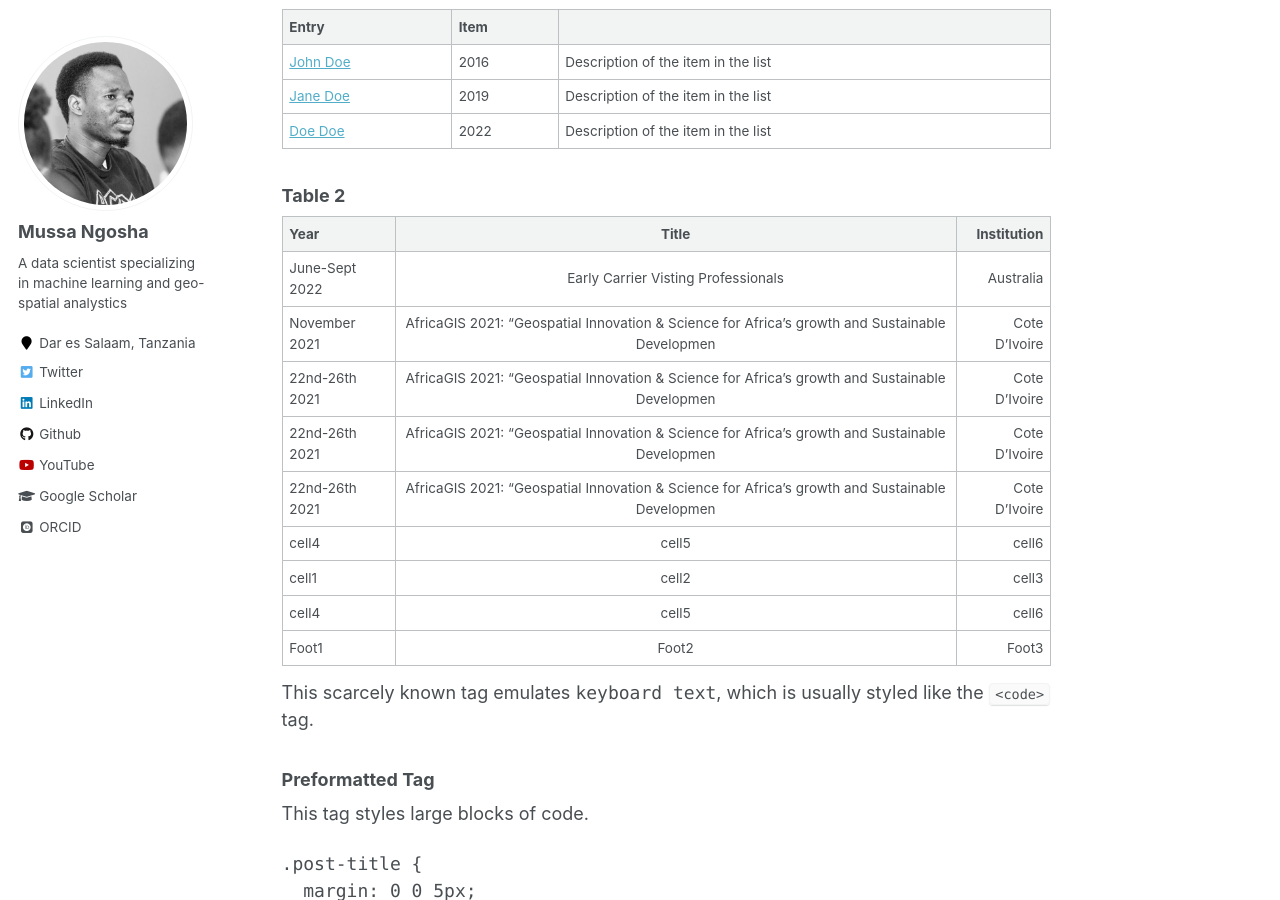
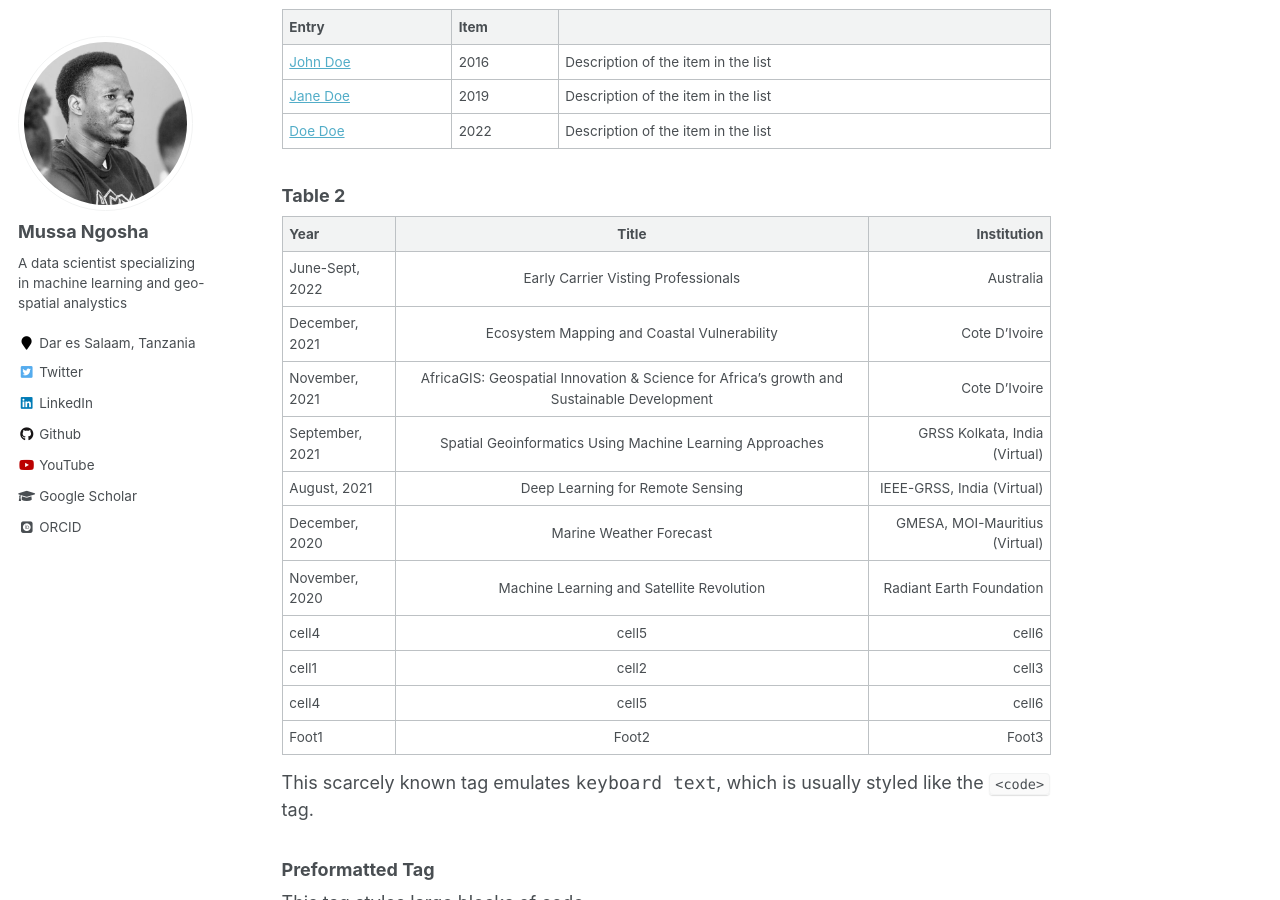
Before and after one commit to NgoshaJr/ngoshajr.github.io, a Jekyll site: the page built from _pages/markdown.md, in a window 1280 px wide and 900 px high, scrolled down 888 px. Built offline with Jekyll 4.4.1, drawn with Linux system fonts in a browser that asks for light colours; some web fonts are replaced.

Commit message:
Update markdown.md

```diff
--- a/_pages/markdown.md
+++ b/_pages/markdown.md
@@ -40,11 +40,13 @@ Single line blockquote:
 
 | Year | Title| Institution |
 |:--------|:-------:|--------:|
-|June-Sept 2022 | Early Carrier Visting Professionals   | Australia  |
-|November 2021 | AfricaGIS 2021: "Geospatial Innovation & Science for Africa's growth and Sustainable Developmen   | Cote D’Ivoire  |
-|22nd-26th 2021 | AfricaGIS 2021: "Geospatial Innovation & Science for Africa's growth and Sustainable Developmen   | Cote D’Ivoire  |
-|22nd-26th 2021 | AfricaGIS 2021: "Geospatial Innovation & Science for Africa's growth and Sustainable Developmen   | Cote D’Ivoire  |
-|22nd-26th 2021 | AfricaGIS 2021: "Geospatial Innovation & Science for Africa's growth and Sustainable Developmen   | Cote D’Ivoire  |
+|June-Sept, 2022 | Early Carrier Visting Professionals   | Australia  |
+|December, 2021 | Ecosystem Mapping and Coastal Vulnerability    | Cote D’Ivoire  |
+|November, 2021 | AfricaGIS: Geospatial Innovation & Science for Africa's growth and Sustainable Development   | Cote D’Ivoire  |
+|September, 2021 | Spatial Geoinformatics Using Machine Learning Approaches   | GRSS Kolkata, India (Virtual)|
+|August, 2021 | Deep Learning for Remote Sensing    | IEEE-GRSS, India (Virtual)  |
+|December, 2020 | Marine Weather Forecast    | GMESA, MOI-Mauritius (Virtual)  |
+|November, 2020 | Machine Learning and Satellite Revolution     | Radiant Earth Foundation  |
 | cell4   | cell5   | cell6   |
 |-----------------------------|
 | cell1   | cell2   | cell3   |
```
